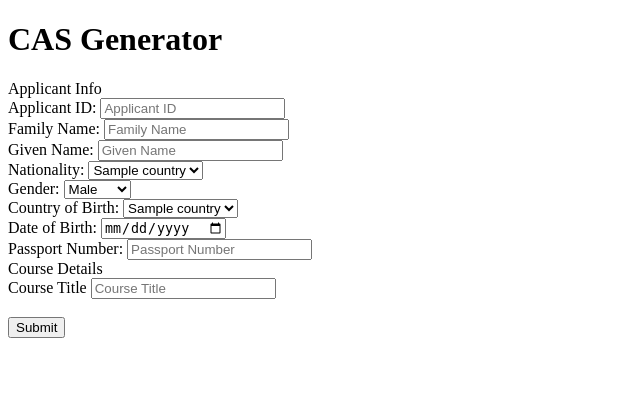
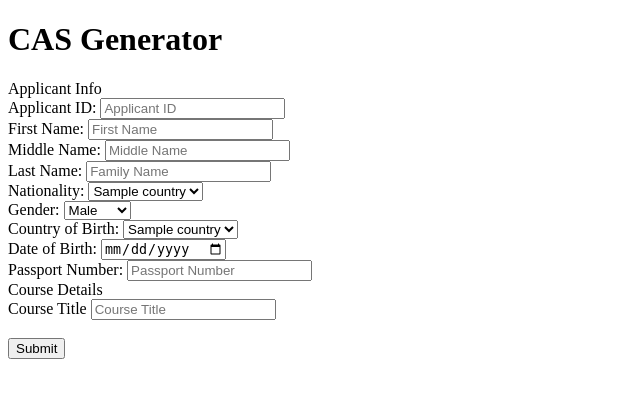
Before and after one commit to Qiwang370212/xmlgenerator, a Flask app: template templates/XMLGenerator.html in a window 1280 px wide. Shown: the top 398 px of the page, without its empty margins (0-640 px from the left). Run offline with Flask 3, Linux system fonts and the light colour scheme; the template is opened without the code that fills it: most values are stand-ins (such as "Sample title", 1, 10 or a date in 2020).

Commit message:
added given name = first name + middle name

```diff
--- a/app.py
+++ b/app.py
@@ -44,8 +44,10 @@ def append_to_xml(form_data):
         if field == 'DateOfBirth':
             FullDate_element = ET.SubElement(element, 'FullDate')
             FullDate_element.text = form_data[field]
-        elif field == 'Nationality':
-            element.text = form_data.get(field, '')  # Get the value from the form data
+        elif field == 'GivenName':
+            # Concatenate first name and middle name
+            given_name = form_data.get('FirstName', '') + ' ' + form_data.get('MiddleName', '')
+            element.text = given_name.strip()
         else:
             element.text = form_data[field]
 
--- a/templates/XMLGenerator.html
+++ b/templates/XMLGenerator.html
@@ -14,11 +14,14 @@
         <label for="ApplicantID">Applicant ID:</label>
         <input type="text" id="ApplicantID" name="ApplicantID" placeholder="Applicant ID"><br>
 
-        <label for="FamileName">Family Name:</label>
+        <label for="FirstName">First Name:</label>
+        <input type="text" id="FirstName" name="FirstName" placeholder="First Name"><br>
+
+        <label for="MiddleName">Middle Name:</label>
+        <input type="text" id="MiddleName" name="MiddleName" placeholder="Middle Name"><br>
+
+        <label for="FamileName">Last Name:</label>
         <input type="text" id="FamileName" name="FamilyName" placeholder="Family Name"><br>
-
-        <label for="GivenName">Given Name:</label>
-        <input type="text" id="GivenName" name="GivenName" placeholder="Given Name"><br>
 
         <label for="Nationality">Nationality:</label>
         <select id="Nationality" name="Nationality">
```
